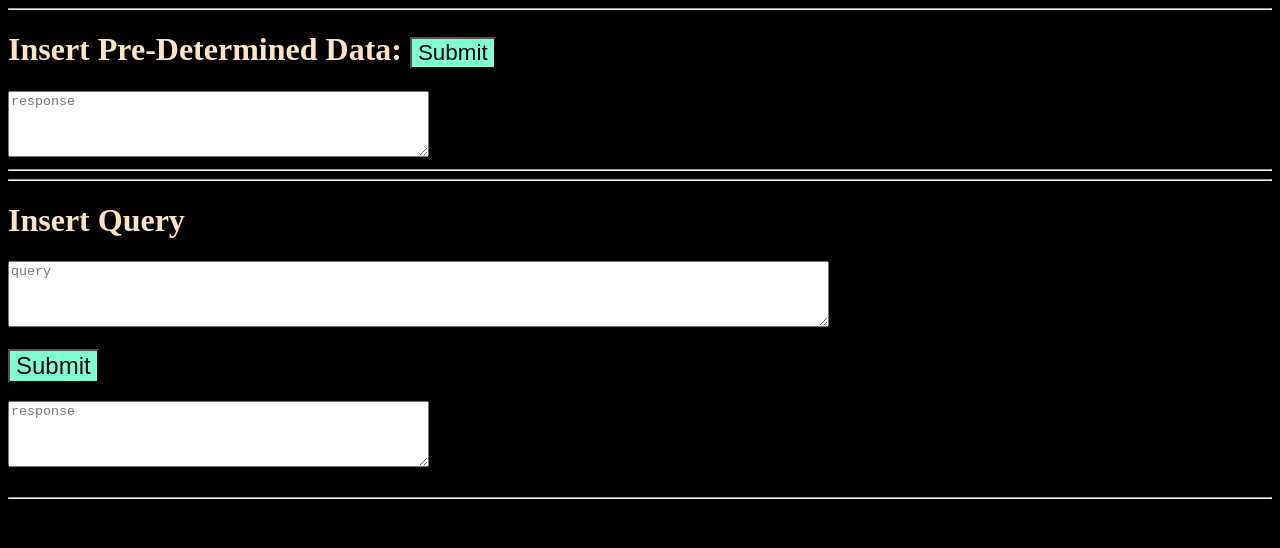
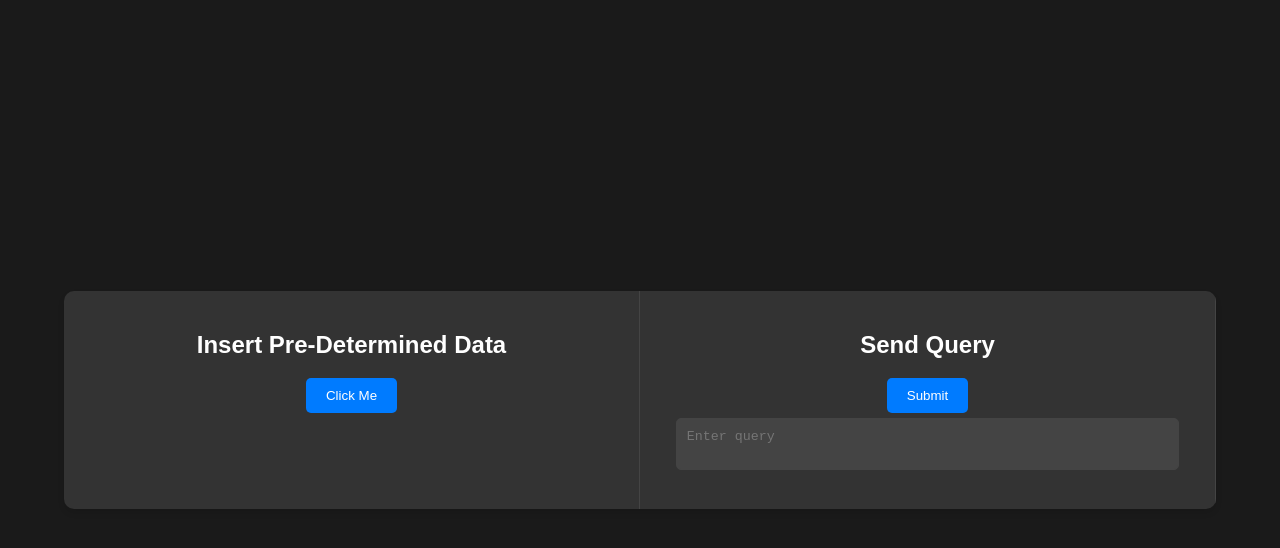
Before and after one commit to Miniature-Pug/comp-4537-infrastructure, a plain HTML site: page 5/server1/index.html in a window 1280 px wide. Drawn offline with Linux system fonts and the light colour scheme.

Commit message:
update lab 5

```diff
--- a/5/server1/css/index.css
+++ b/5/server1/css/index.css
@@ -1,36 +1,61 @@
 body {
-    background-color: black;
-    color: bisque;
+    background-color: #1a1a1a;
+    color: #fff;
+    font-family: Arial, sans-serif;
+    margin: 0;
+    padding: 0;
+    display: flex;
+    align-items: center;
+    justify-content: center;
+    min-height: 100vh;
 }
 
-#pageLinks {
-    display: grid;
-    height: 100%;
-    width: 80%;
-    grid-template-columns: 100%;
-    grid-template-rows: 50% 50%;
-    margin-left: 11.5%;
-    margin-right: 11.5%;
-    margin-top: 15%;
-    margin-bottom: 15%;
-    text-align: center;
-    align-self: center;
-    align-content: center;
-    column-gap: 10%;
-    row-gap: 50%;
+.container {
+    display: flex;
+    justify-content: space-between;
+    background-color: #333;
+    border-radius: 10px;
+    box-shadow: 0 4px 6px rgba(0, 0, 0, 0.1);
+    overflow: hidden;
+    width: 90%;
 }
 
-#insert_pre_determined_data .insert{
-    background-color: aquamarine;
-    font-size: 70%;
+.part {
+    flex: 1;
+    padding: 20px;
+    border-right: 1px solid #444;
+    text-align: center;
 }
 
-#insert_query .submit{
-    background-color: aquamarine;
-    font-size: 150%;
+/* CSS for the button */
+.button {
+    background-color: #007bff;
+    color: #fff;
+    border: none;
+    padding: 10px 20px;
+    cursor: pointer;
+    border-radius: 5px;
+    transition: background-color 0.3s;
 }
 
-#reader {
-    background-color: aquamarine;
-    font-size: 150%;
+.button:hover {
+    background-color: #0056b3;
 }
+
+/* CSS for the text input area */
+.text-input {
+    width: 90%;
+    padding: 10px;
+    margin: 5px 0;
+    resize: none; /* Prevents textarea resizing */
+    border: 1px solid #444;
+    background-color: #444;
+    color: #fff;
+    border-radius: 5px;
+}
+
+/* CSS for the response area */
+.response {
+    margin: 10px 0;
+    color: #9c9c9c;
+}
--- a/5/server1/index.html
+++ b/5/server1/index.html
@@ -13,20 +13,22 @@
 </head>
 
 <body>
-    <hr>
-    <div id="insert_pre_determined_data">
-        <h1>Insert Pre-Determined Data: <button class="insert">Submit</button></h1>
-        <textarea readonly placeholder="response" class="response" rows="4" cols="50"></textarea>
+    <div class="container">
+        <!-- First Part -->
+        <div class="part" id="insert_pre_determined_data">
+            <h2>Insert Pre-Determined Data</h2>
+            <button class="button insert" id="part1Button">Click Me</button>
+            <div class="response" id="part1Response"></div>
+        </div>
+
+        <!-- Second Part -->
+        <div class="part" id="insert_query">
+            <h2>Send Query</h2>
+            <button class="button submit" id="part2Button">Submit</button>
+            <textarea class="text-input query" id="textInput" placeholder="Enter query"></textarea>
+            <div class="response" id="part2Response"></div>
+        </div>
     </div>
-    <hr>
-    <hr>
-    <div id="insert_query">
-        <h1>Insert Query</h1>
-        <textarea placeholder="query" class="query" rows="4" cols="100"></textarea><br><br>
-        <button class="submit">Submit</button><br><br>
-        <textarea readonly placeholder="response" class="response" rows="4" cols="50"></textarea><br><br>
-    </div>
-    <hr>
 </body>
 
 </html>
--- a/5/server1/js/index.js
+++ b/5/server1/js/index.js
@@ -20,10 +20,10 @@ function insert_pre_determined_data() {
             if (!response.ok) {
                 throw new Error(data.sqlMessage)
             } else {
-                textarea.textContent = JSON.stringify(data)
+                textarea.innerText = JSON.stringify(data)
             }
         } catch (error) {
-            textarea.textContent = error
+            textarea.innerText = error
             return
         }
     })
@@ -71,10 +71,10 @@ function insert_query() {
             if (!response.ok) {
                 throw new Error(data.sqlMessage)
             } else {
-                textarea.textContent = JSON.stringify(data)
+                textarea.innerText = JSON.stringify(data)
             }
         } catch (error) {
-            textarea.textContent = error
+            textarea.innerText = error
             return
         }
     })
```
Also changed, not shown: 5/server2/server.js (+116 -86 lines).
